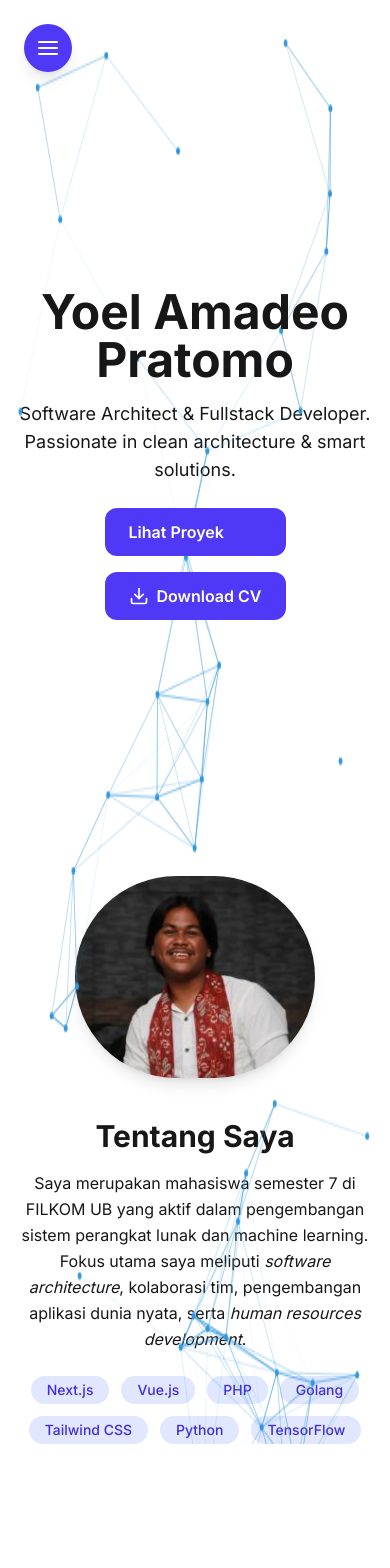
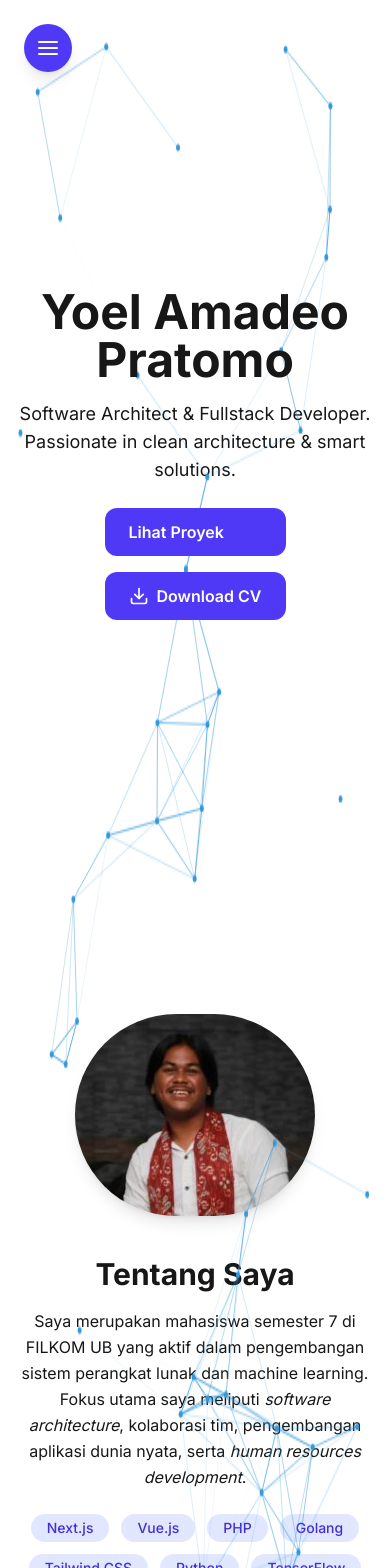
Before and after one commit to ShotZ9/Portofolio-Yoel-Amadeo-Pratomo, a Next.js app: page / in a window 390 px wide. Shown: the top 1568 px of the page. Built offline with nearby package versions, Linux system fonts and the light colour scheme.

Commit message:
fix for today

```diff
--- a/src/app/page.tsx
+++ b/src/app/page.tsx
@@ -15,7 +15,7 @@ function ContactItem({ icon, label, value, link }: { icon: React.ReactNode; labe
       href={link}
       target="_blank"
       rel="noopener noreferrer"
-      className="flex items-center gap-4 hover:bg-white p-3 rounded-lg border border-gray-200 transition shadow-sm"
+      className="flex items-center gap-4 hover:bg-[#313131] p-3 rounded-lg border border-gray-200 transition shadow-sm"
     >
       <div className="text-xl">{icon}</div>
       <div>
@@ -144,7 +144,7 @@ export default function Home() {
       {/* About Section */}
       <AnimatedWrapper>
         <section id="about" className="bg-background">
-          <div className="max-w-6xl mx-auto flex flex-col md:flex-row items-center gap-10">
+          <div className="min-h-screen bg-background text-center flex flex-col justify-center items-center mx-auto flex flex-col md:flex-row items-center gap-10">
             <Image
               src="/images/yoel.jpg"
               alt="Yoel Amadeo"
@@ -175,7 +175,7 @@ export default function Home() {
 
       {/* Portfolio Section */}
       <AnimatedWrapper>
-        <section id="portfolio" className="relative bg-background">
+        <section id="portfolio" className="relative">
           <div ref={triggerRef} className="overflow-hidden">
             <div
               ref={sectionRef}
@@ -229,7 +229,7 @@ export default function Home() {
             </div>
 
             {/* Kontak */}
-            <div className="text-center md:text-left">
+            <div className="text-center md:text-left z-20">
               <h2 className="text-3xl font-bold mb-4 text-text-main">Hubungi Saya</h2>
               <p className="text-text-subtle mb-8">
                 Saya terbuka untuk diskusi, kolaborasi proyek, atau pertanyaan seputar teknologi.
--- a/src/components/HeroCanvas.tsx
+++ b/src/components/HeroCanvas.tsx
@@ -108,7 +108,7 @@ export default function HeroCanvas() {
     <canvas
       id="hero-canvas"
       ref={canvasRef}
-      className="absolute inset-0 w-full h-full pointer-events-none z-10"
+      className="absolute inset-0 w-full h-full pointer-events-none z-1"
     />
   )
 }
```
Also changed, not shown: src/components/(unused) PortofolioScrollGSAP.tsx (renamed from src/components/PortofolioScrollGSAP.tsx).
